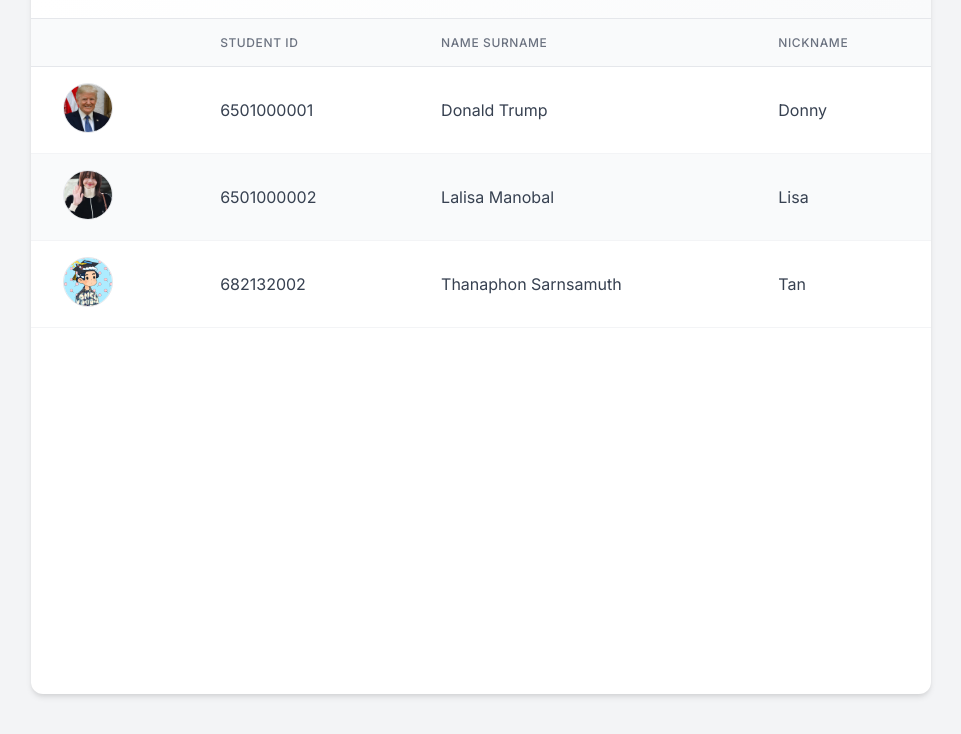
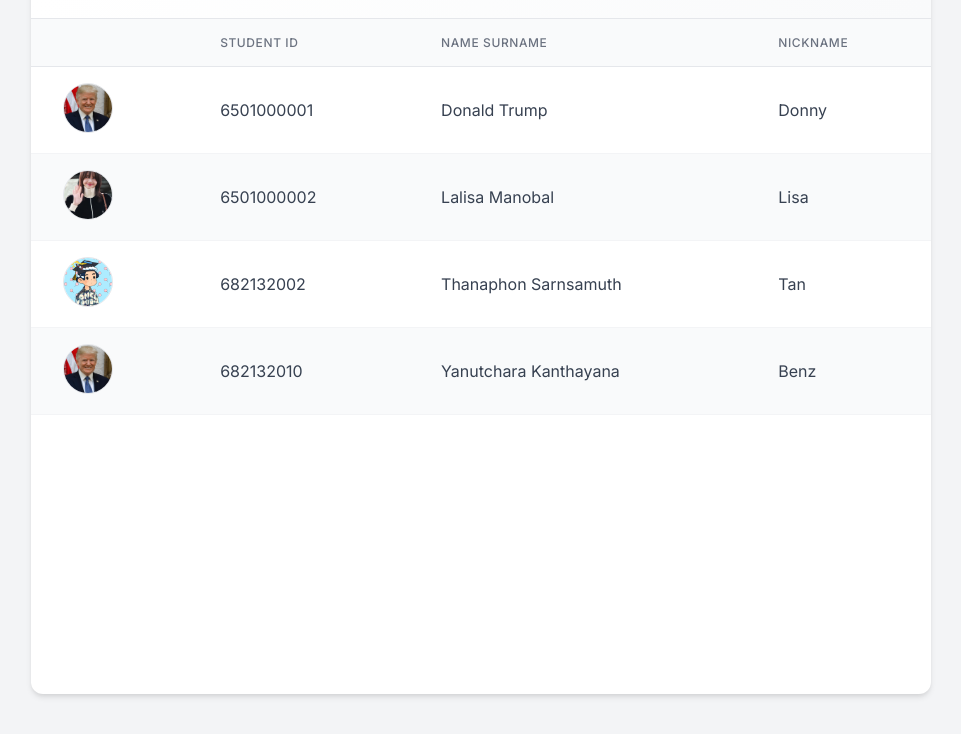
Before and after one commit to chartchai/713-2025-Student-Catalog, a plain HTML site: page docs/index.html in a window 1280 px wide. Shown: the part 146-880 px from the top of the page, without its empty margins (159-1120 px from the left). Drawn offline with Linux system fonts and the light colour scheme.

Commit message:
Add student [Benz]

```diff
--- a/docs/index.html
+++ b/docs/index.html
@@ -62,7 +62,18 @@
             <td data-label="Name Surname">Thanaphon Sarnsamuth</td>
             <td data-label="Nickname">Tan</td>
           </tr>
-
+          <tr>
+            <td data-label="Avatar" class="avatar-cell">
+              <img
+                src="assets/trump_real.jpg"
+                alt="Donald Trump Avatar"
+                class="avatar-img"
+              />
+            </td>
+            <td data-label="Student ID">682132010</td>
+            <td data-label="Name Surname">Yanutchara Kanthayana</td>
+            <td data-label="Nickname">Benz</td>
+          </tr>
           <!-- Copy this row to add a new student -->
           <!--
             <tr>
```
